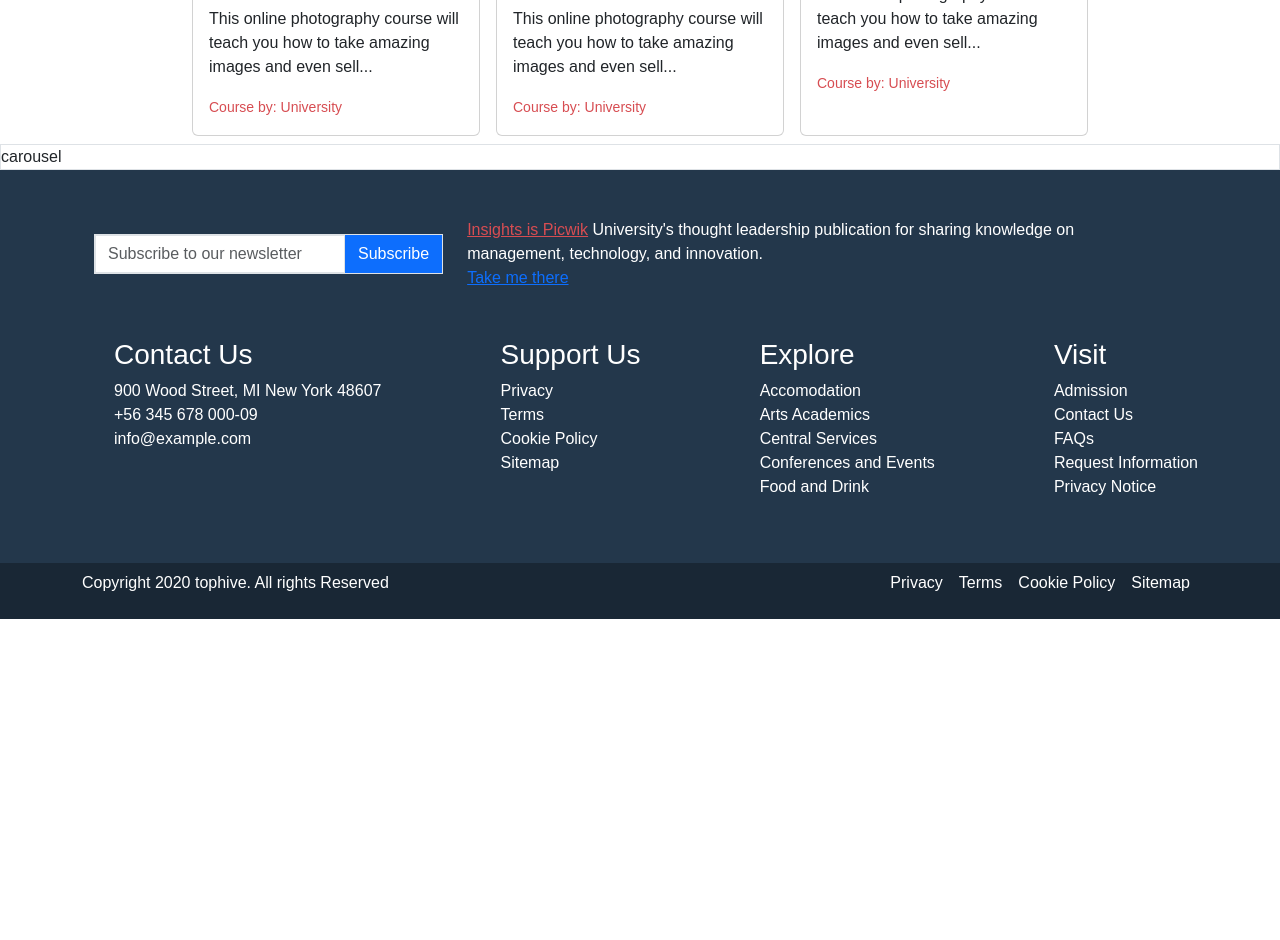
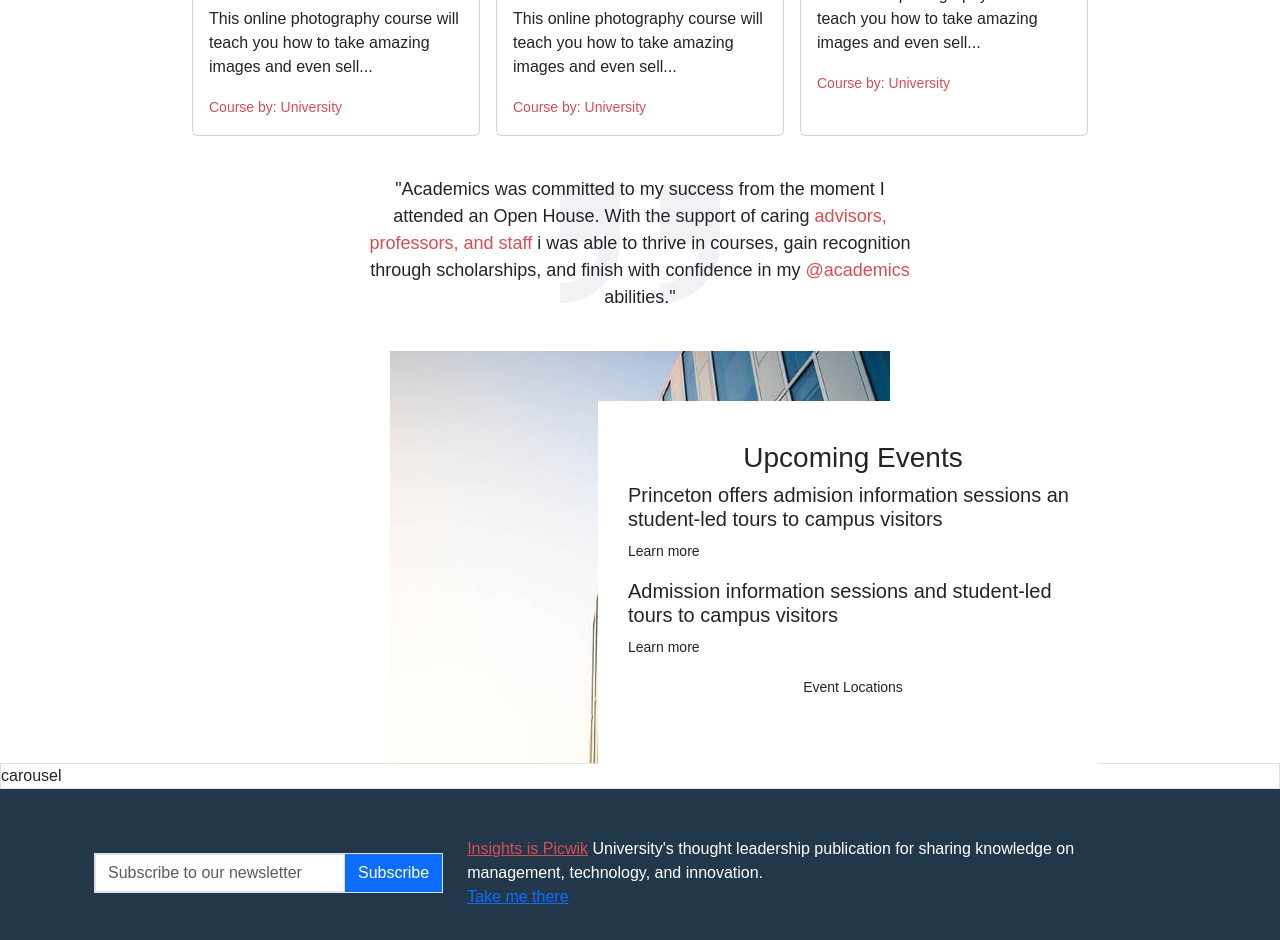
Before and after one commit to Eecodev/proj-html-vuejs, a Vue app: page / in a window 1280 px wide. Shown: the part 2080-3020 px from the top of the page. Before the commit the page ends 2699 px from the top, so only its background shows below. Built offline with nearby package versions, Linux system fonts and the light colour scheme.

Commit message:
quote. img and events container added to event'section

```diff
--- a/src/App.vue
+++ b/src/App.vue
@@ -2,7 +2,6 @@
 
   <HeaderComp />
   <HeroComp />
-
   <MainComp />
 
   <div class="main-carousel border">
--- /dev/null
+++ b/src/components/EventComp.vue
@@ -0,0 +1,87 @@
+<template>
+    <main>
+        <section id="event" class="container">
+
+               <div class="quote-container">
+                    <img class="quote-img" src="/public/img/quote.png" alt="quote">
+                    <h4 class="quote-text">
+                        "Academics was committed to my success from the moment I attended an Open House. With the support of caring <span class="red-text">advisors, professors, and staff</span> i was able to thrive in courses, gain recognition through scholarships, and finish with confidence in my <span class="red-text">@academics</span> abilities."</h4>
+                </div>
+
+                <div class="content-container d-flex mt-5">
+                    <img class="video-img" src="/public/img/video-bg-3.jpg" alt="">
+                    <div class="events-container">
+                        <h3 class="text-center">Upcoming Events</h3>
+                        <h5>Princeton offers admision information sessions an student-led tours to campus visitors</h5>
+                        <p><small>Learn more</small></p>
+                        <h5>Admission information sessions and student-led tours to campus visitors</h5>
+                        <p><small>Learn more</small></p>
+                        <p class="text-center"><small>Event Locations</small></p>
+                    </div>
+                </div>
+
+        </section>
+    </main>
+</template>
+
+<script>
+    export default {
+        name: 'EventComp',
+        data() {
+            return {
+
+            }
+        }
+    }
+</script>
+
+<style lang="scss" scoped>
+@use '../assets/styles/partials/variables' as *;
+
+    .red-text{
+        color: $bg-red;
+    }
+    .quote-container {
+        position: relative;
+        text-align: center;
+        padding-top: 40px;
+
+    }
+
+    .quote-img {
+        width: 160px;
+        display: block;
+        margin: 0 auto;
+    }
+
+    .quote-text {
+        position: absolute;
+        padding: inherit;
+        top: 50%;
+        left: 50%;
+        transform: translate(-50%, -50%);
+        text-align: center;
+        max-width: 80%;
+        font-size: 18px;
+        line-height: 1.5;
+    }
+
+    .content-container{
+        position: relative;
+    }
+    .video-img{
+        width: 500px;
+        display: block;
+        margin: 0 auto;
+    }
+    .events-container{
+        width: 500px;
+        position: absolute;
+        top: 50px;
+        right: 100px;
+        background-color: $bg-light;
+        padding: 40px 20px 50px 30px;
+    }
+
+
+</style>
--- a/src/components/MainComp.vue
+++ b/src/components/MainComp.vue
@@ -2,17 +2,20 @@
     <main>
         <PartnerComp/>
         <CourseComp/>
+        <EventComp/>
     </main>
 </template>
 
 <script>
 import PartnerComp from './PartnerComp.vue';
 import CourseComp from './CourseComp.vue';
+import EventComp from './EventComp.vue';
     export default {
         name: 'MainComp',
         components:{
             PartnerComp,
             CourseComp,
+            EventComp,
         }
     }
 </script>
```
